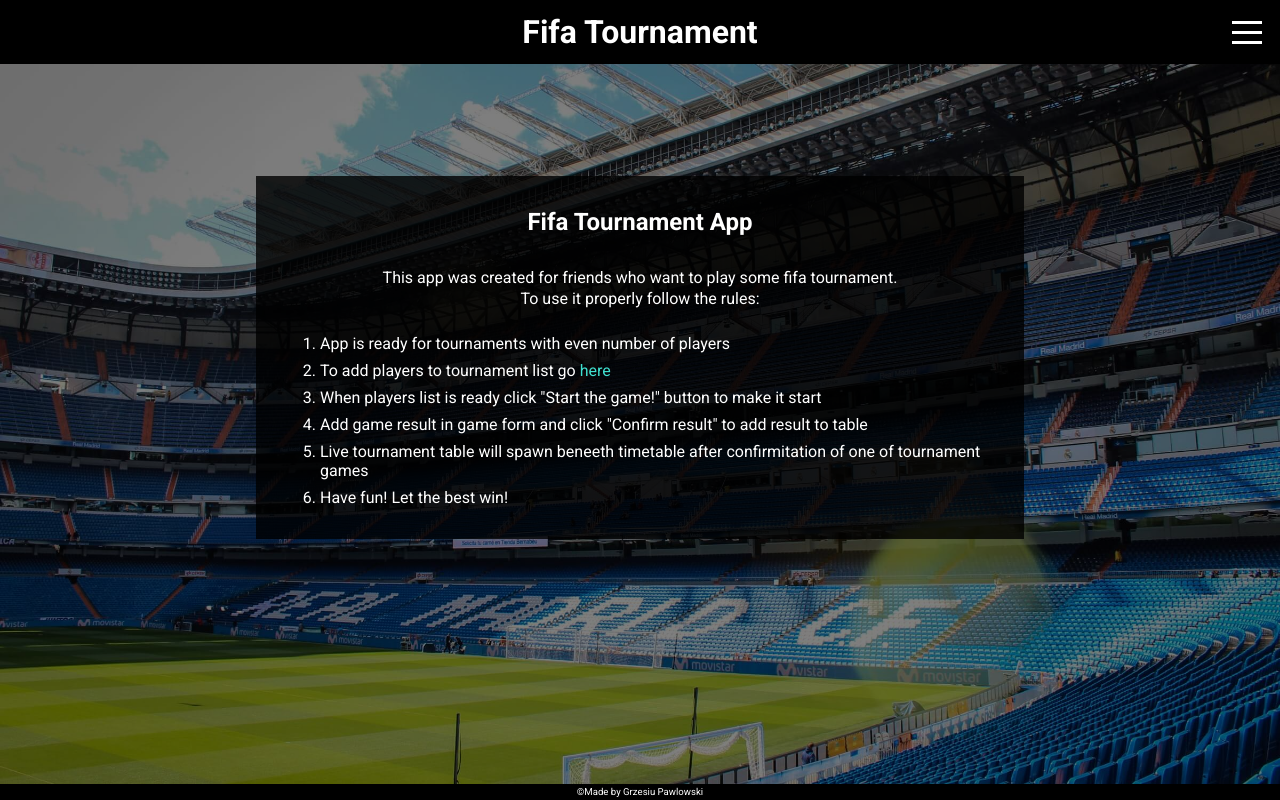
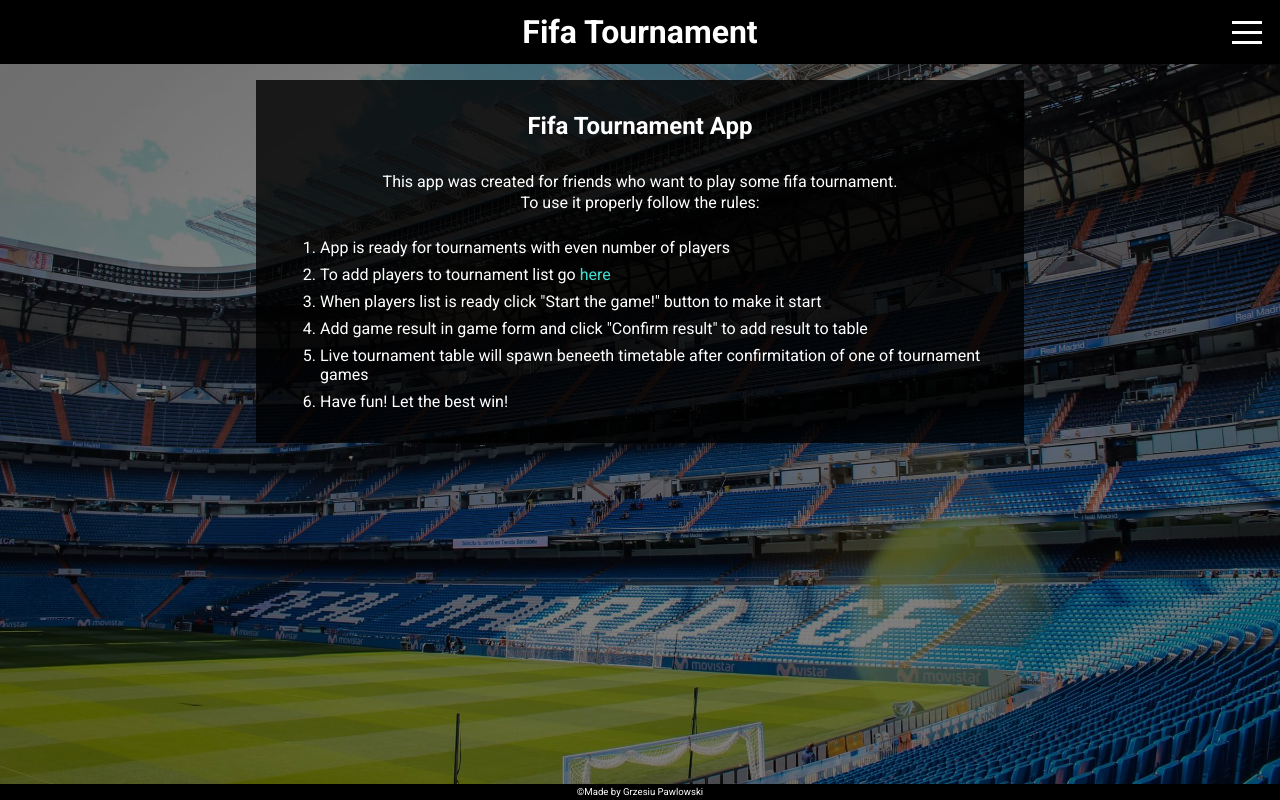
Before and after one commit to grzeniu7/FIFATournament, a Vue app: page /about in a window 1280 px wide. Built offline with nearby package versions, Linux system fonts and the light colour scheme.

Commit message:
Modify AboutApp

```diff
--- a/src/components/Pages/AboutApp.vue
+++ b/src/components/Pages/AboutApp.vue
@@ -44,12 +44,8 @@
   flex-direction: column;
   justify-content: center;
   align-items: center;
-  // margin: 0 auto;
-  margin-top: 10rem;
+  margin-top: 4rem;
   background-color: rgba(0, 0, 0, 0.8);
-  // height: 100vh;
-  // display: block;
-  // font-size: 20rem;
   &__container {
     display: flex;
     flex-direction: column;
```
